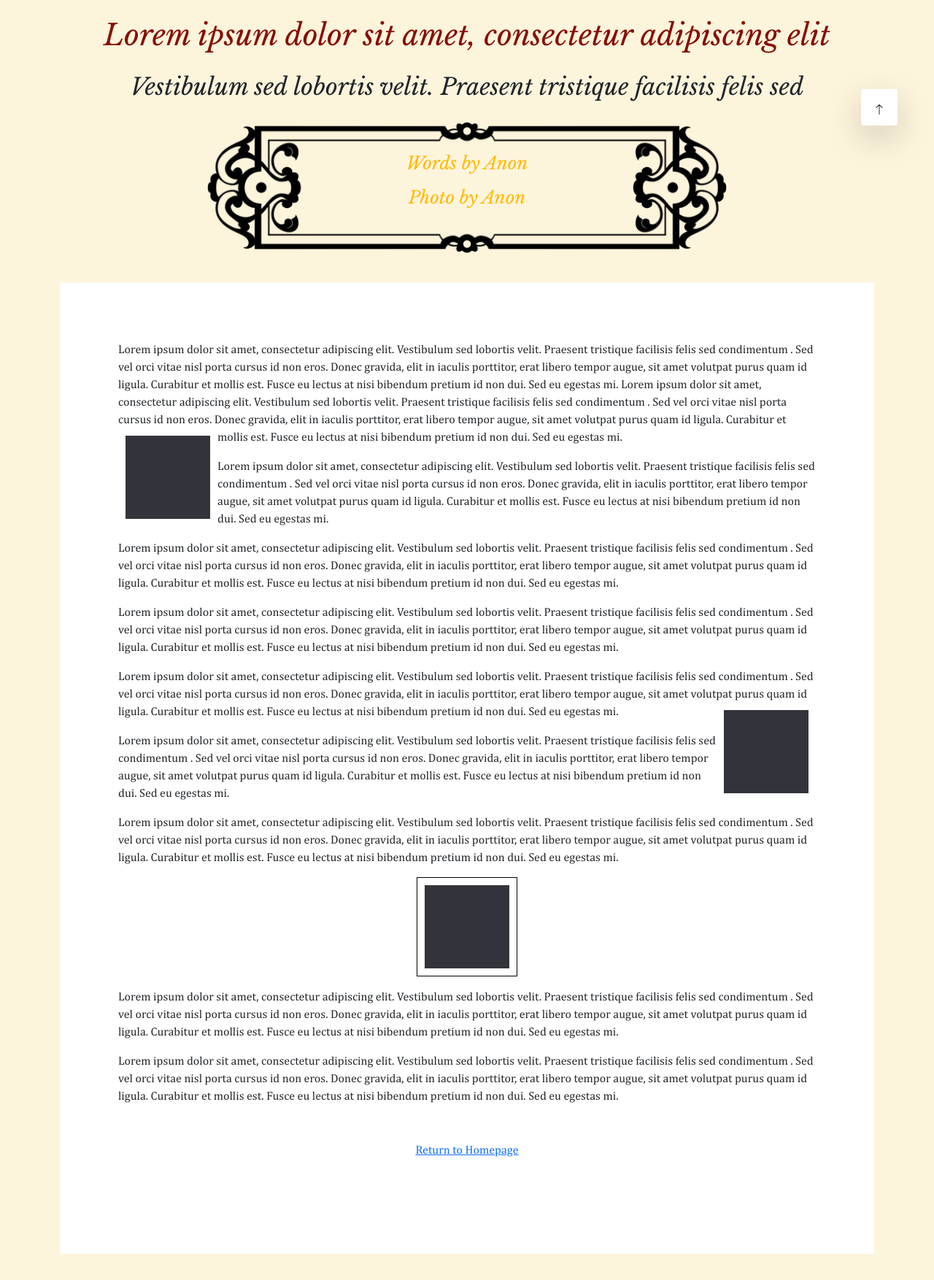
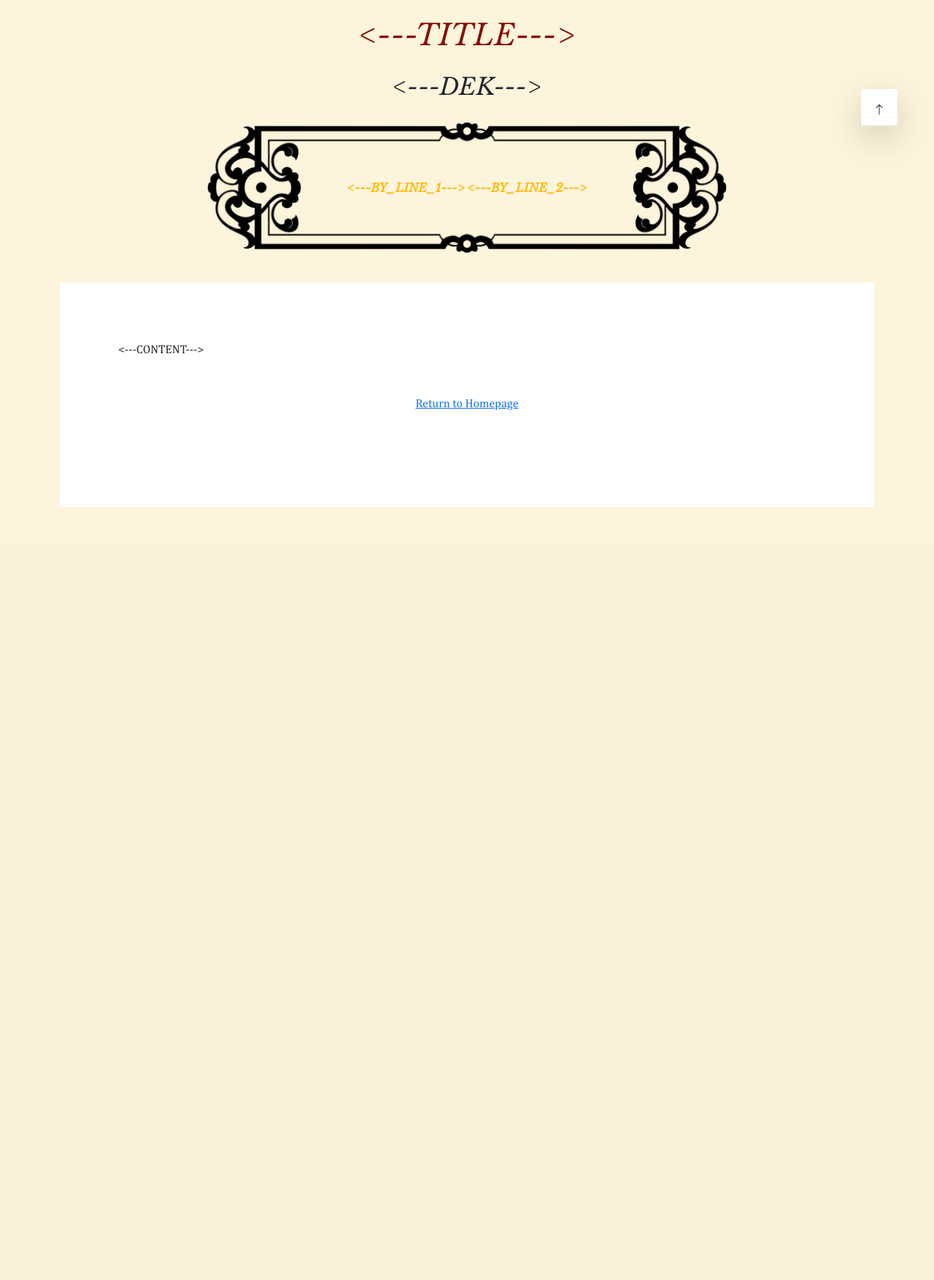
Before and after one commit to Nahzilian/AutoEye-Writer, a Python web app: template assets/templates/article.html in a window 1280 px wide. Shown: the part 680-2434 px from the top of the page at 73% size. After the commit the page ends 1375 px from the top, so only its background shows below. Run offline with Jinja, Linux system fonts and the light colour scheme; the template is opened without the code that fills it, so the values that code supplies are empty; some libraries are stand-ins or nearby versions.

Commit message:
Fixed problem with templaet

```diff
--- a/assets/templates/article.html
+++ b/assets/templates/article.html
@@ -8,15 +8,15 @@
 
     <meta name="twitter:card" content="summary_large_image" />
     <meta name="twitter:site" content="@The Eyeopener" />
-    <meta name="twitter:title" content="" />
-    <meta name="twitter:description" content="" />
-    <meta name="twitter:image:src" content="" />
+    <meta name="twitter:title" content="<---TITLE--->" />
+    <meta name="twitter:description" content="<---DEK--->" />
+    <meta name="twitter:image:src" content="<---OGIMG--->" />
 
     <meta property="og:url" content="" />
     <meta property="og:type" content="article" />
-    <meta property="og:title" content="" />
-    <meta property="og:description" content="" />
-    <meta property="og:image" content="" />
+    <meta property="og:title" content="<---TITLE--->" />
+    <meta property="og:description" content="<---DEK--->" />
+    <meta property="og:image" content="<---OGIMG--->" />
 
     <link rel="apple-touch-icon" sizes="180x180" href="./assets/apple-touch-icon.png">
     <link rel="icon" type="image/png" sizes="32x32" href="./assets/favicon-32x32.png">
@@ -40,7 +40,7 @@
 
     <style>
         .article-head-img {
-            background-image: url(./assets/test-doc/inline-kix.od0i30v76o2p.gif);
+            background-image: url(<---INLINE_IMG--->);
             width: 100%;
             height: 70vh;
             background-position: center;
@@ -50,7 +50,7 @@
         }
     </style>
 
-    <title>Document</title>
+    <title><---TITLE---></title>
 </head>
 
 <body onload="pageLoader()">
@@ -84,100 +84,20 @@
         </section>
 
         <section class="article-header gs_reveal">
-            <h1 class="article-title">Lorem ipsum dolor sit amet, consectetur adipiscing elit</h1>
+            <h1 class="article-title"><---TITLE---></h1>
 
-            <h2>Vestibulum sed lobortis velit. Praesent
-                tristique facilisis felis sed</h2>
+            <h2><---DEK---></h2>
 
             <div class="article-bylines">
-                <h4>Words by Anon</h4>
-                <h4>Photo by Anon</h4>
+                <---BY_LINE_1--->
+                <---BY_LINE_2--->
             </div>
         </section>
 
         <section class="article-content">
-            <p class='gs_reveal'>
-                Lorem ipsum dolor sit amet, consectetur adipiscing elit. Vestibulum sed lobortis velit. Praesent
-                tristique facilisis felis sed
-                condimentum
-                . Sed vel orci vitae nisl porta cursus id non eros. Donec gravida, elit in iaculis porttitor, erat
-                libero tempor augue, sit amet volutpat purus quam id ligula. Curabitur et mollis est. Fusce eu lectus at
-                nisi bibendum pretium id non dui. Sed eu egestas mi.
-                Lorem ipsum dolor sit amet, consectetur adipiscing elit. Vestibulum sed lobortis velit. Praesent
-                tristique facilisis felis sed
-                condimentum
-                . Sed vel orci vitae nisl porta cursus id non eros. Donec gravida, elit in iaculis porttitor, erat
-                libero tempor augue, sit amet volutpat purus quam id ligula. Curabitur et mollis est. Fusce eu lectus at
-                nisi bibendum pretium id non dui. Sed eu egestas mi.
-                <img src="./assets/test-doc/positioned-kix.e5hybtxznrkm.png" class="float-left">
-            </p>
-            <p class='gs_reveal'>
-                Lorem ipsum dolor sit amet, consectetur adipiscing elit. Vestibulum sed lobortis velit. Praesent
-                tristique facilisis felis sed
-                condimentum
-                . Sed vel orci vitae nisl porta cursus id non eros. Donec gravida, elit in iaculis porttitor, erat
-                libero tempor augue, sit amet volutpat purus quam id ligula. Curabitur et mollis est. Fusce eu lectus at
-                nisi bibendum pretium id non dui. Sed eu egestas mi.
-            </p>
-            <p class='gs_reveal'>
-                Lorem ipsum dolor sit amet, consectetur adipiscing elit. Vestibulum sed lobortis velit. Praesent
-                tristique facilisis felis sed
-                condimentum
-                . Sed vel orci vitae nisl porta cursus id non eros. Donec gravida, elit in iaculis porttitor, erat
-                libero tempor augue, sit amet volutpat purus quam id ligula. Curabitur et mollis est. Fusce eu lectus at
-                nisi bibendum pretium id non dui. Sed eu egestas mi.
-            </p>
-            <p class='gs_reveal'>
-                Lorem ipsum dolor sit amet, consectetur adipiscing elit. Vestibulum sed lobortis velit. Praesent
-                tristique facilisis felis sed
-                condimentum
-                . Sed vel orci vitae nisl porta cursus id non eros. Donec gravida, elit in iaculis porttitor, erat
-                libero tempor augue, sit amet volutpat purus quam id ligula. Curabitur et mollis est. Fusce eu lectus at
-                nisi bibendum pretium id non dui. Sed eu egestas mi.
-            </p>
-            <p class='gs_reveal'>
-                Lorem ipsum dolor sit amet, consectetur adipiscing elit. Vestibulum sed lobortis velit. Praesent
-                tristique facilisis felis sed
-                condimentum
-                . Sed vel orci vitae nisl porta cursus id non eros. Donec gravida, elit in iaculis porttitor, erat
-                libero tempor augue, sit amet volutpat purus quam id ligula. Curabitur et mollis est. Fusce eu lectus at
-                nisi bibendum pretium id non dui. Sed eu egestas mi.
-                <img src="./assets/test-doc/positioned-kix.e5hybtxznrkm.png" class="float-right">
-            </p>
-            <p class='gs_reveal'>
-                Lorem ipsum dolor sit amet, consectetur adipiscing elit. Vestibulum sed lobortis velit. Praesent
-                tristique facilisis felis sed
-                condimentum
-                . Sed vel orci vitae nisl porta cursus id non eros. Donec gravida, elit in iaculis porttitor, erat
-                libero tempor augue, sit amet volutpat purus quam id ligula. Curabitur et mollis est. Fusce eu lectus at
-                nisi bibendum pretium id non dui. Sed eu egestas mi.
 
-            </p>
-            <p class='gs_reveal'>
-                Lorem ipsum dolor sit amet, consectetur adipiscing elit. Vestibulum sed lobortis velit. Praesent
-                tristique facilisis felis sed
-                condimentum
-                . Sed vel orci vitae nisl porta cursus id non eros. Donec gravida, elit in iaculis porttitor, erat
-                libero tempor augue, sit amet volutpat purus quam id ligula. Curabitur et mollis est. Fusce eu lectus at
-                nisi bibendum pretium id non dui. Sed eu egestas mi.
-                <img src="./assets/test-doc/positioned-kix.e5hybtxznrkm.png" class="float-center">
-            </p>
-            <p class='gs_reveal'>
-                Lorem ipsum dolor sit amet, consectetur adipiscing elit. Vestibulum sed lobortis velit. Praesent
-                tristique facilisis felis sed
-                condimentum
-                . Sed vel orci vitae nisl porta cursus id non eros. Donec gravida, elit in iaculis porttitor, erat
-                libero tempor augue, sit amet volutpat purus quam id ligula. Curabitur et mollis est. Fusce eu lectus at
-                nisi bibendum pretium id non dui. Sed eu egestas mi.
-            </p>
-            <p class='gs_reveal'>
-                Lorem ipsum dolor sit amet, consectetur adipiscing elit. Vestibulum sed lobortis velit. Praesent
-                tristique facilisis felis sed
-                condimentum
-                . Sed vel orci vitae nisl porta cursus id non eros. Donec gravida, elit in iaculis porttitor, erat
-                libero tempor augue, sit amet volutpat purus quam id ligula. Curabitur et mollis est. Fusce eu lectus at
-                nisi bibendum pretium id non dui. Sed eu egestas mi.
-            </p>
+                    <---CONTENT--->
+
             <div class="return-home">
                 <div><a href="./index.html">Return to Homepage</a></div>
             </div>
```
Also changed, not shown: assets/prod/output.html (deleted, +0 -82 lines), assets/prod/test-doc.html (+187 -0 lines), main.py (+5 -2 lines), modules/google_object.py (+50 -19 lines), modules/helper.py (+10 -0 lines), modules/template.py (added, +19 -0 lines).
